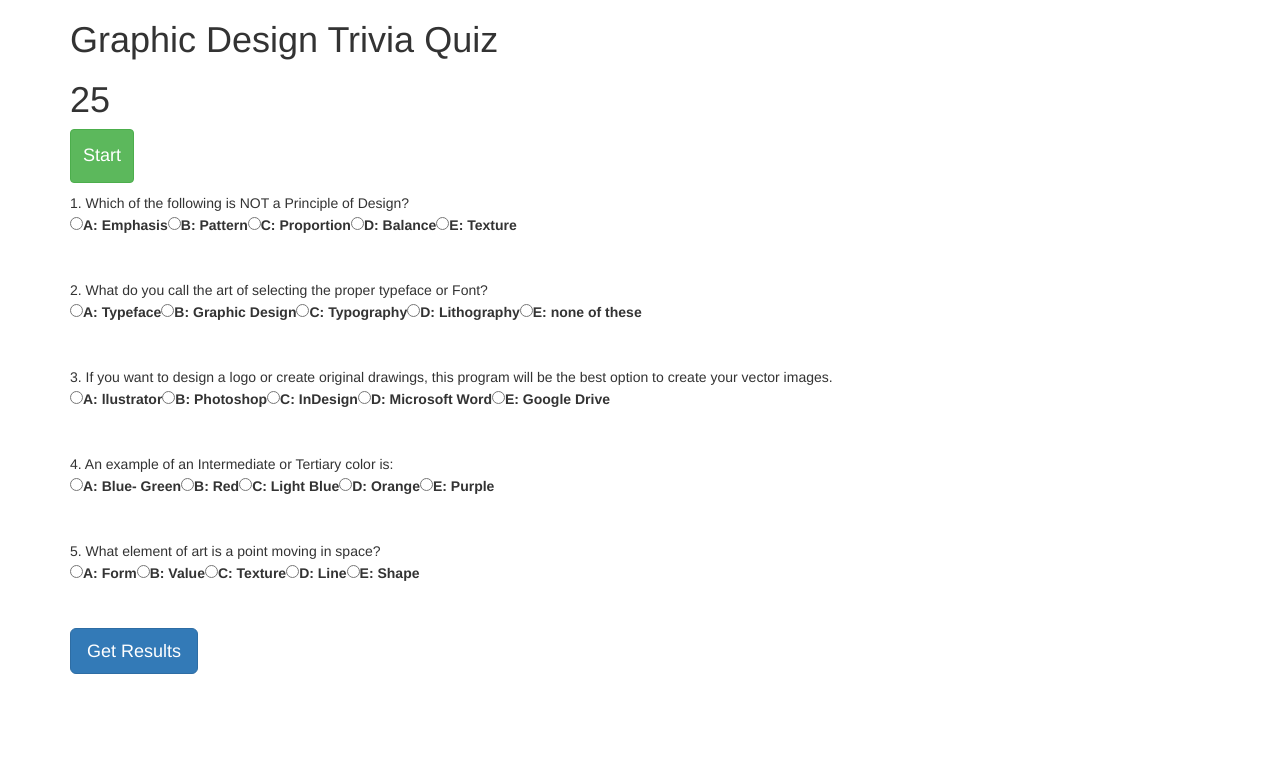
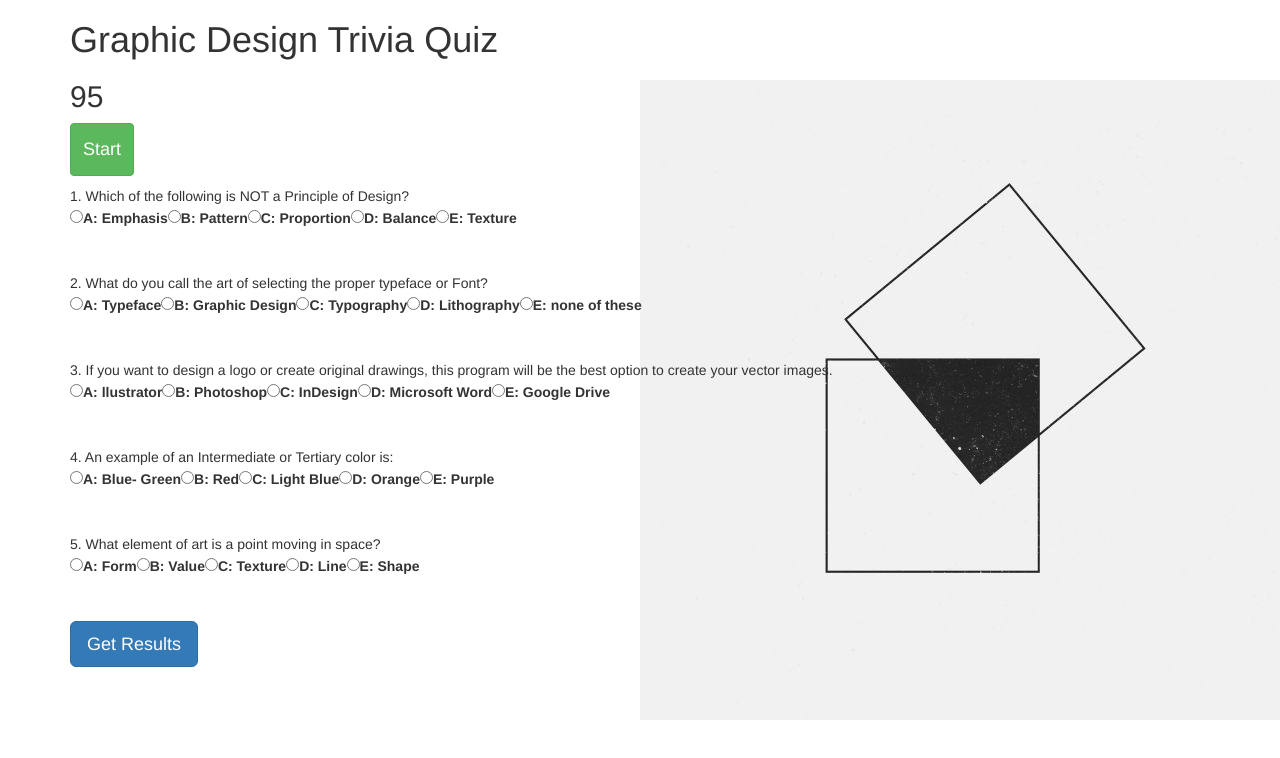
Before and after one commit to llandicho/TriviaGame, a plain HTML site: page index.html in a window 1280 px wide. Drawn offline with nearby package versions, Linux system fonts and the light colour scheme.

Commit message:
add oddShape background

```diff
--- /dev/null
+++ b/assets/css/style.css
@@ -0,0 +1,9 @@
+body {
+    background-image: url("../../assets/images/oddShape.jpg");
+    background-repeat: no-repeat;
+    margin: 0 auto;
+
+
+    background-attachment: fixed;
+    background-position: right;
+}
--- a/assets/javascript/app.js
+++ b/assets/javascript/app.js
@@ -156,7 +156,7 @@ function generateQuiz(questions, quizContainer, resultsContainer, submitButton){
     }
 
 
-var number = 30;
+var number = 100;
     //  Variable that will hold our interval ID when we execute
     //  the "run" function
     var intervalId;
@@ -174,7 +174,7 @@ var number = 30;
       //  Decrease number by one.
       number--;
       //  Show the number in the #show-number tag.
-      $("#show-number").html("<h1>" + number + "</h1>");
+      $("#show-number").html("<h2>" + number + "</h2>");
       //  Once number hits zero...
       if (number === 0) {
         //  ...run the stop function.
--- a/index.html
+++ b/index.html
@@ -4,10 +4,17 @@
 	<title>Trivia Game</title>
 
 	<link rel="stylesheet" href="https://maxcdn.bootstrapcdn.com/bootstrap/3.3.7/css/bootstrap.min.css" integrity="sha384-BVYiiSIFeK1dGmJRAkycuHAHRg32OmUcww7on3RYdg4Va+PmSTsz/K68vbdEjh4u" crossorigin="anonymous">
+
+	<link rel="stylesheet" type="text/css" href="assets/css/style.css">
+
+
 </head>
 <body>
 
  	<div class="container">
+
+
+
 		<h1>Graphic Design Trivia Quiz</h1>
 	<div id="show-number"></div>
 
@@ -21,6 +28,9 @@
 <script type="text/javascript" src="https://cdnjs.cloudflare.com/ajax/libs/jquery/3.2.1/jquery.min.js"></script>
 <script type="text/javascript" src="assets/javascript/app.js"></script>
 
+
+
+
 </div>
 </body>
 </html>
```
Also changed, not shown: assets/images/oddShape.jpg (added), 2 other files.
